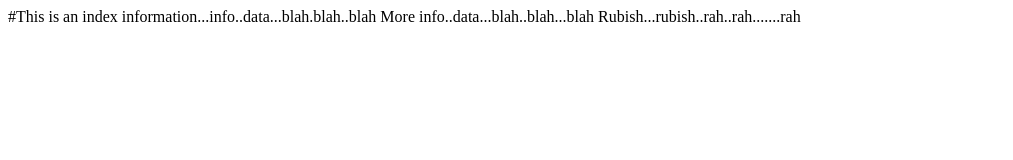
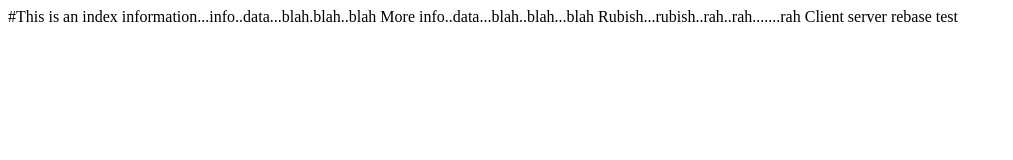
Before and after one commit to markd666/app_logo, a plain HTML site: page index.html in a window 1280 px wide. Shown: the whole page, without its empty margins (0-1013 px from the left). Drawn offline with Linux system fonts and the light colour scheme.

Commit message:
Index update

```diff
--- a/index.html
+++ b/index.html
@@ -6,4 +6,6 @@
  More info..data...blah..blah...blah
  Rubish...rubish..rah..rah.......rah
 
+ Client server rebase test
+
 </html>
```
